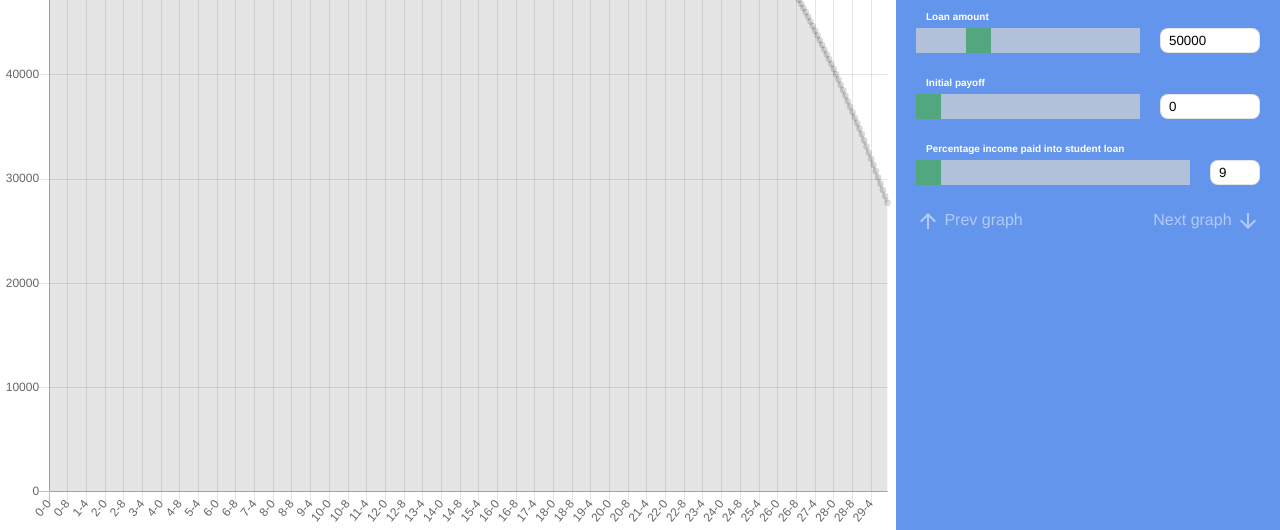
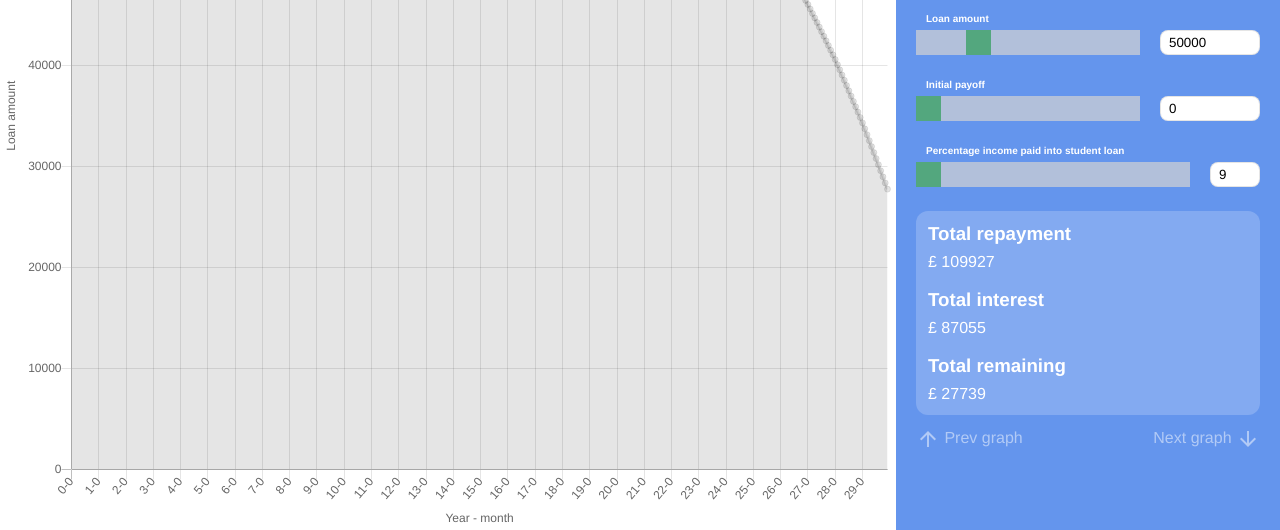
Before and after one commit to rcslaney/website-of-stuff, a plain HTML site: page student-loan-calculator/index.html in a window 1280 px wide. Shown: the part 270-800 px from the top of the page. Drawn offline with Linux system fonts and the light colour scheme.

Commit message:
UI updates

```diff
--- a/student-loan-calculator/index.css
+++ b/student-loan-calculator/index.css
@@ -33,6 +33,7 @@ body > div {
     padding: 20px;
     background: cornflowerblue;
     color: white;
+    transition: background 1s;
 }
 
 h1 {
@@ -135,3 +136,18 @@ input[type="range"]::-moz-range-thumb {
 .material-icons {
     vertical-align: middle;
 }
+
+.infoBox {
+    border-radius: 12px;
+    padding: 12px;
+    background: rgba(255, 255, 255, 0.2);
+    margin: 0 0 12px 0;
+}
+
+h3 {
+    margin: 0;
+}
+
+p {
+    margin: 8px 0 0 0;
+}
--- a/student-loan-calculator/index.html
+++ b/student-loan-calculator/index.html
@@ -12,17 +12,18 @@
     <div class="chartContainer">
         <canvas id="loanChart"></canvas>
     </div>
-    <div class="controls">
+    <div class="controls" id="controls1">
         <h1>Description</h1>
         <p>This graph shows you the evolution over time of a single persons loan for the parameters detailed down
             below.</p>
+        <br>
         <h1>Controls</h1>
         <label for="salaryFormula">Salary formula</label>
         <input type="text" id="salaryFormula" value="30000 * (1.05 ** year)" oninput="updateMainChart()">
         <label for="loanAmount">Loan amount</label>
         <div class="sliderContainer">
             <input type="range" id="loanAmount" min="0" max="200000" value="50000"
-                   oninput='loanAmountText.value=loanAmount.value; updateMainChart()'>
+                   oninput='loanAmountText.value=loanAmount.value; updateMainChart(); document.getElementById("initialPayoff").max = loanAmount.value'>
             <input type="text" id="loanAmountText" class="sliderText" style="width: 100px;" value="50000"
                    oninput='loanAmount.value=loanAmountText.value; updateMainChart()'/>
         </div>
@@ -39,6 +40,16 @@
                    oninput='perYearPayoffText.value=perYearPayoff.value; updateMainChart()'>
             <input type="text" id="perYearPayoffText" class="sliderText" style="width: 50px;" value="9"
                    oninput='perYearPayoff.value=perYearPayoffText.value; updateMainChart()'/>
+        </div>
+        <div class="infoBox">
+            <h3>Total repayment</h3>
+            <p>£&nbsp;<span id="totalRepaymentInfo">0</span></p>
+            <br>
+            <h3>Total interest</h3>
+            <p>£&nbsp;<span id="totalInterestInfo">0</span></p>
+            <br>
+            <h3>Total remaining</h3>
+            <p>£&nbsp;<span id="totalRemainingInfo">0</span></p>
         </div>
         <div class="navigation">
             <div class="up"><span class="material-icons">arrow_upward</span> Prev graph</div>
--- a/student-loan-calculator/index.js
+++ b/student-loan-calculator/index.js
@@ -113,11 +113,40 @@
         lineTension: 0,
         maintainAspectRatio: false,
         scales: {
+            xAxes: [{
+                ticks: {
+                    min: 3,
+                    max: 10,
+                    maxTicks: 10,
+                    maxTicksLimit: 30
+                },
+                scaleLabel: {
+                    display: true,
+                    labelString: "Year - month"
+                }
+            }],
             yAxes: [{
                 ticks: {
                     beginAtZero: true
+                },
+                scaleLabel: {
+                    display: true,
+                    labelString: "Loan amount"
                 }
             }]
+        },
+        tooltips: {
+            callbacks: {
+                label: function(tooltipItem, data) {
+                    var label = data.datasets[tooltipItem.datasetIndex].label || '';
+
+                    if (label) {
+                        label += ': ';
+                    }
+                    label += Math.round(tooltipItem.yLabel/10) * 10;
+                    return label;
+                }
+            }
         }
     };
 
@@ -132,6 +161,14 @@
         test = runSimulation(document.getElementById("loanAmount").value, tempSal, document.getElementById("perYearPayoff").value/100, document.getElementById("initialPayoff").value);
         lineChart.data.datasets[0].data = test["balanceLog"];
         lineChart.update();
+        document.getElementById("totalRepaymentInfo").innerText = Math.round(test["repaymentTotal"]).toString();
+        document.getElementById("totalInterestInfo").innerText = Math.round(test["interestTotal"]).toString();
+        document.getElementById("totalRemainingInfo").innerText = Math.round(test["balanceLog"][test["balanceLog"].length - 1]).toString();
+        if(test["balanceLog"][test["balanceLog"].length - 1] < 1) {
+            document.getElementById("controls1").style.background = "seagreen";
+        } else {
+            document.getElementById("controls1").style.background = "";
+        }
     }
 
     updateMainChart();
```
